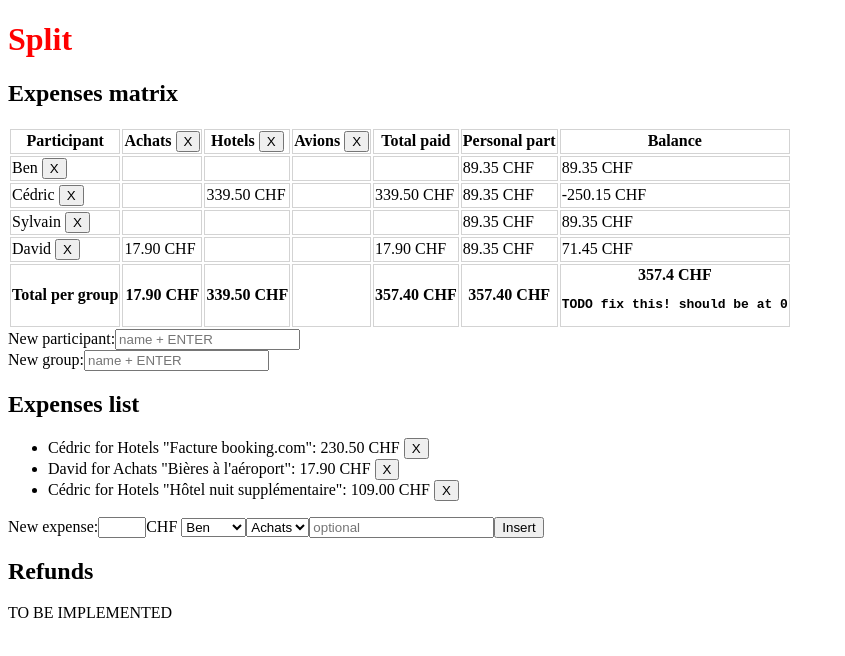
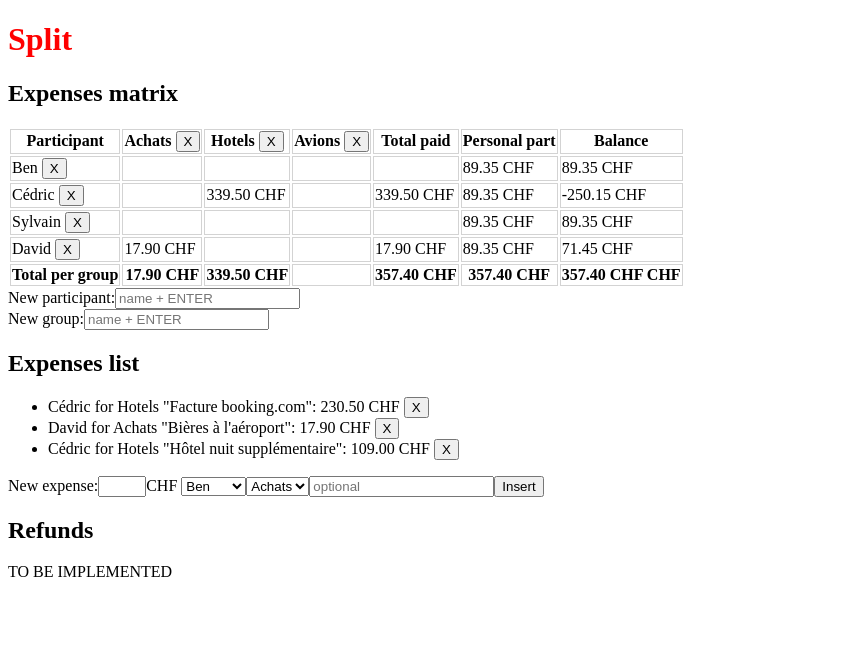
Before and after one commit to jeanmonod/split, a Vue app: page / in a window 1280 px wide. Shown: the top 656 px of the page, without its empty margins (0-845 px from the left). Built offline with nearby package versions, Linux system fonts and the light colour scheme.

Commit message:
Better display CHF when there is rounding issue

```diff
--- a/src/components/Matrix.vue
+++ b/src/components/Matrix.vue
@@ -29,7 +29,7 @@
                 <th v-for="g in groups">{{ expensesSum(null, g.id) | CHF }}</th>
                 <th>{{ expensesGrandTotal | CHF }}</th>
                 <th>{{ sumParts | CHF }}</th>
-                <th>{{ sumBalances }} CHF <pre>TODO fix this! should be at 0</pre></th>
+                <th>{{ sumBalances | CHF }} CHF</th>
             </tr>
         </table>
         <label for="newParticipantInput">New participant:</label>
--- a/src/main.js
+++ b/src/main.js
@@ -5,7 +5,8 @@ import store from './store'
 Vue.config.productionTip = false;
 
 Vue.filter('CHF', function (value) {
-  return value == 0 ? '' : Number.parseFloat(value).toFixed(2) + ' CHF';
+  const val = Number.parseFloat(value).toFixed(2);
+  return value === 0 ? '' : val + ' CHF';
 });
 
 new Vue({
```
